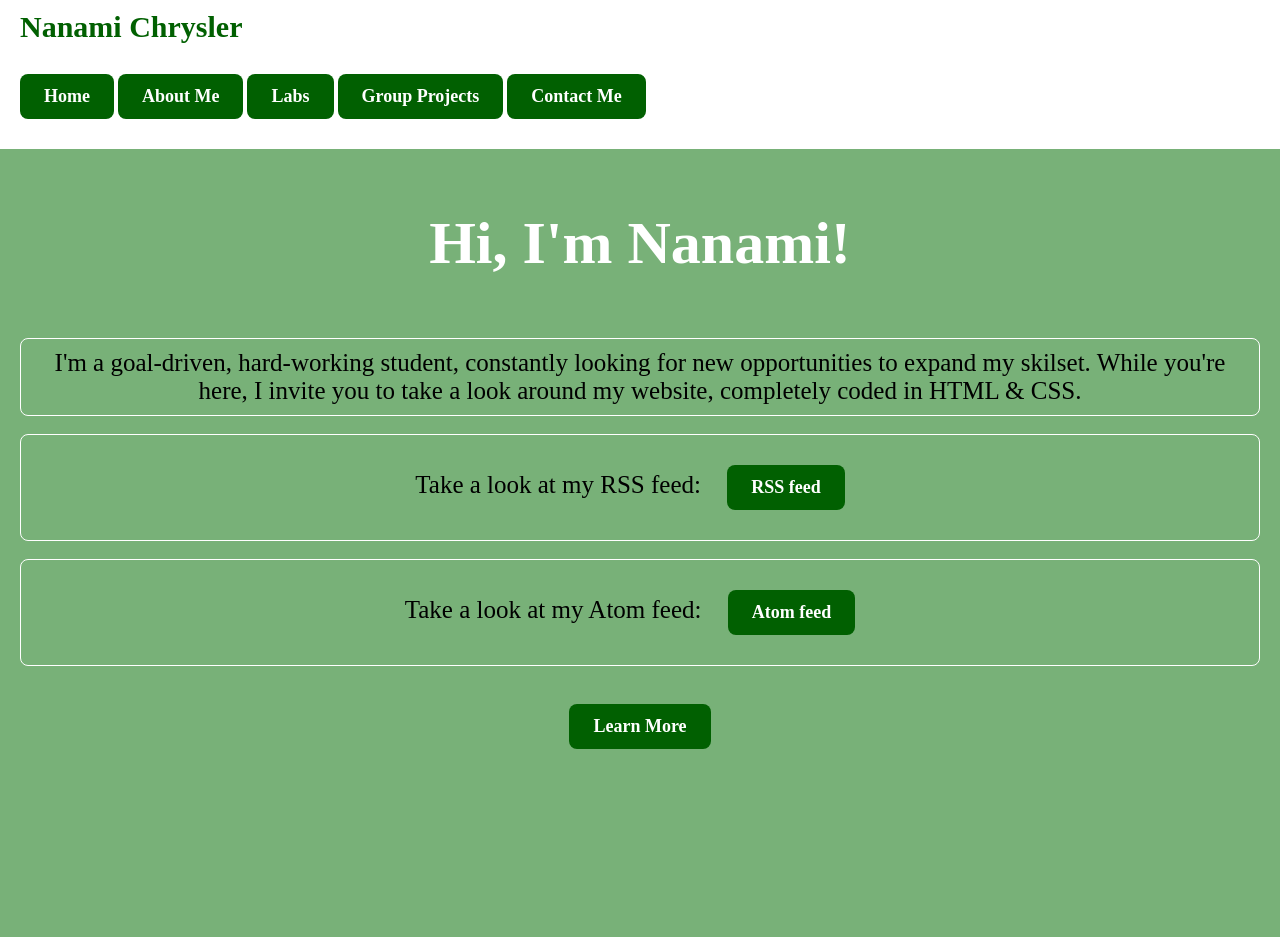
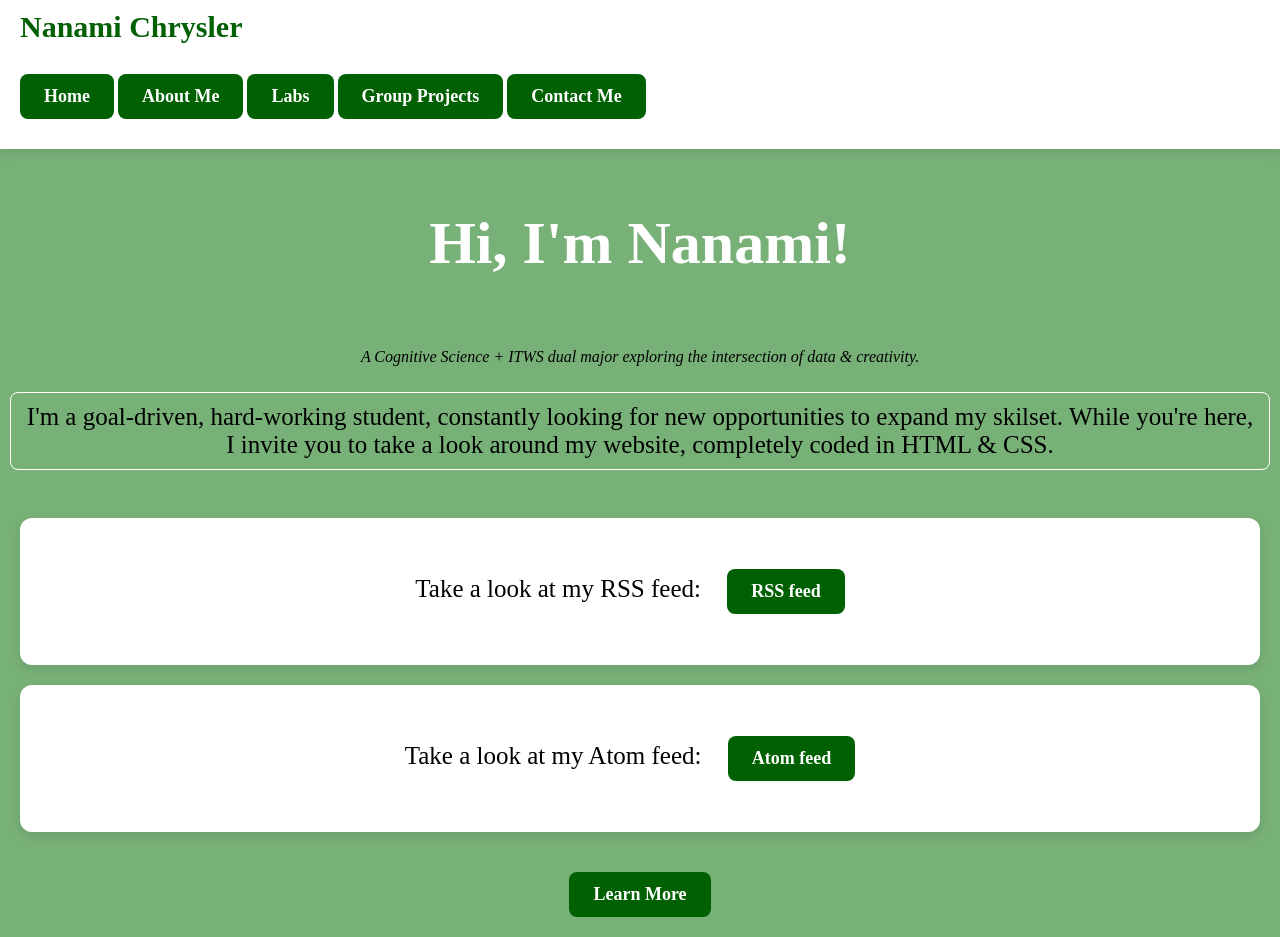
Before and after one commit to nanamichrysler/itws1100-chrysn, a PHP site: page / in a window 1280 px wide. Before the commit the page ends 749 px from the top, so only its background shows below. Run offline with PHP 8.4, Linux system fonts and the light colour scheme.

Commit message:
lab3b
3rd commit

```diff
--- a/index.html
+++ b/index.html
@@ -18,20 +18,27 @@
     </div>
     <section class="hero">
       <h3>Hi, I'm Nanami!</h3>
+      <p>
+        <em>
+          A Cognitive Science + ITWS dual major exploring the intersection of data & creativity.
+        </em>
+      </p>
       <p class="paragraph-home">
         I'm a goal-driven, hard-working student, constantly looking for new opportunities to expand
         my skilset. While you're here, I invite you to take a look around my website, completely
         coded in HTML & CSS.
       </p>
       </br>
+      <div class="card">
         <p class="paragraph-home">
           Take a look at my RSS feed: <a href="./labs/lab04/rss.xml" class="button cta">RSS feed</a>
         </p>
-      </br>
+      </div>
+      <div class="card">
         <p class="paragraph-home">
           Take a look at my Atom feed: <a href="./labs/lab04/atom.xml" class="button cta">Atom feed</a>
         </p>
-      </br>
+      </div>
       <a href="aboutMe/aboutme.html" class="button cta">Learn More</a>
     </section>
   </body>
--- a/labs/lab02/lab02.html
+++ b/labs/lab02/lab02.html
@@ -24,10 +24,8 @@
         In Lab 2, we explored how to use HTML and CSS to create a resume. While you're here,
         stop to take a quick look!
       </p><br>
-      <div class="banner-container">
-        <img src="../../resources/images/resume.png" class="img-resume"><br>
-        <a href="../../resources/images/resume.png" class="button cta">Click Here to Open My Resume</a>
-      </div>
+      <img src="../../resources/images/resume.png" class="img-resume"><br>
+      <a href="../../resources/images/resume.png" class="button cta">Click Here to Open My Resume</a>
     </div>
 
   </body>
--- a/labs/lab03/lab03.html
+++ b/labs/lab03/lab03.html
@@ -24,9 +24,7 @@
         In Lab 3, I created the foundation of this website! So everything you've been looking at,
         was done in Lab 3. I used HTML and external CSS to style and personalize this site!
       </p><br>
-      <div class="banner-container">
-        <a href="../../index.html" class="button cta">Start Here</a>
-      </div>
+      <a href="../../index.html" class="button cta">Start Here</a>
     </div>
   </body>
 </html>
--- a/labs/labs.html
+++ b/labs/labs.html
@@ -23,11 +23,8 @@
     </p>
     <div class="banner-container">
       <a href="./lab01/lab01.html" class="button cta">Lab 01</a>
-      <br>
       <a href="./lab02/lab02.html" class="button cta">Lab 02</a>
-      <br>
       <a href="./lab03/lab03.html" class="button cta">Lab 03</a>
-      <br>
       <a href="./lab04/lab04.html" class="button cta">Lab 04</a>
     </div>
   </body>
--- a/resources/mySite.css
+++ b/resources/mySite.css
@@ -22,16 +22,14 @@ p {
 }
 
 .paragraph-home {
-  color: black;
   font-size: 25px;
   text-align: center;
   border: 1px solid white;
   border-radius: 8px;
-  margin: 0 20px;
+  margin: 10px;
 }
 
 .paragraph-aboutMe { /*first paragraph of ABOUT ME*/
-  color: black;
   font-size: 40px;
   padding-left: 10px;
 }
@@ -79,6 +77,7 @@ p {
   background-color: white;
   padding: 0 10px 10px 10px;
   text-align: left;
+  box-shadow: 0 4px 10px rgba(0,0,0,0.1); /* soft shadow */
 }
 
 /*buttons and CTAs*/
@@ -94,6 +93,7 @@ p {
   transition: all 0.3s ease;
   text-decoration: none; /*removes underline if it's a link*/
   display: inline-block;
+  gap: 20px;
 }
 
 .button:hover {
@@ -107,7 +107,7 @@ p {
   background: white;
   border-radius: 12px;
   box-shadow: 0 4px 12px rgba(0,0,0,0.1);
-  padding: 20px;
+  padding: 10px;
   margin: 20px;
   text-align: center;
   transition: transform 0.3s ease;
@@ -155,6 +155,7 @@ p {
 
 .hero h3 {
   font-size: 60px;
+  padding: 0;
 }
 
 .hero .cta {
@@ -164,6 +165,12 @@ p {
 .img-headshot { /*headshot image for aboutme */
   width: 400px;
   height: auto; /* height will adjust proportionally */
+  border-radius: 10px;
+  transition: transform 0.4s ease
+}
+
+.img-headshot:hover {
+  transform: scale(1.05);
 }
 
 .labsImage-container {
```
Also changed, not shown: aboutMe/aboutme.html (+5 -5 lines), labs/lab01/lab01.html (+2 -7 lines), labs/lab04/lab04.html (+6 -4 lines). Lines whose indentation alone changed are shown as unchanged.
